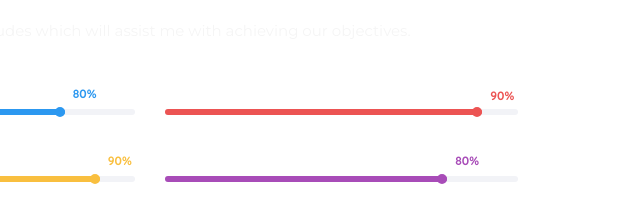
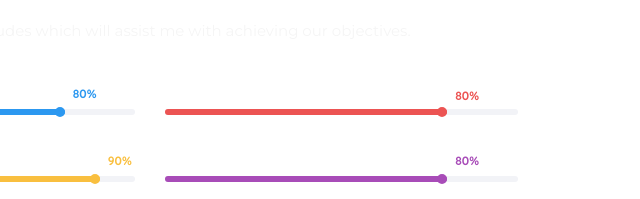
Before and after one commit to Darshil-Tech/darshil-tech.github.io, a plain HTML site: page index.html in a window 1280 px wide. Shown: the part 1060-1259 px from the top of the page, 640-1280 px from the left. Drawn offline with nearby package versions, Linux system fonts and the light colour scheme; a web font is replaced by a local one.

Commit message:
Update index.html

```diff
--- a/index.html
+++ b/index.html
@@ -170,8 +170,8 @@
                              <h3 style="font-weight: 500;">Node.js</h3>
                              <div class="progress">
                                 <div class="progress-bar color-2" role="progressbar" aria-valuenow="90"
-                                   aria-valuemin="0" aria-valuemax="100" style="width:90%">
-                                   <span>90%</span>
+                                   aria-valuemin="0" aria-valuemax="100" style="width:80%">
+                                   <span>80%</span>
                                 </div>
                              </div>
                           </div>
```
